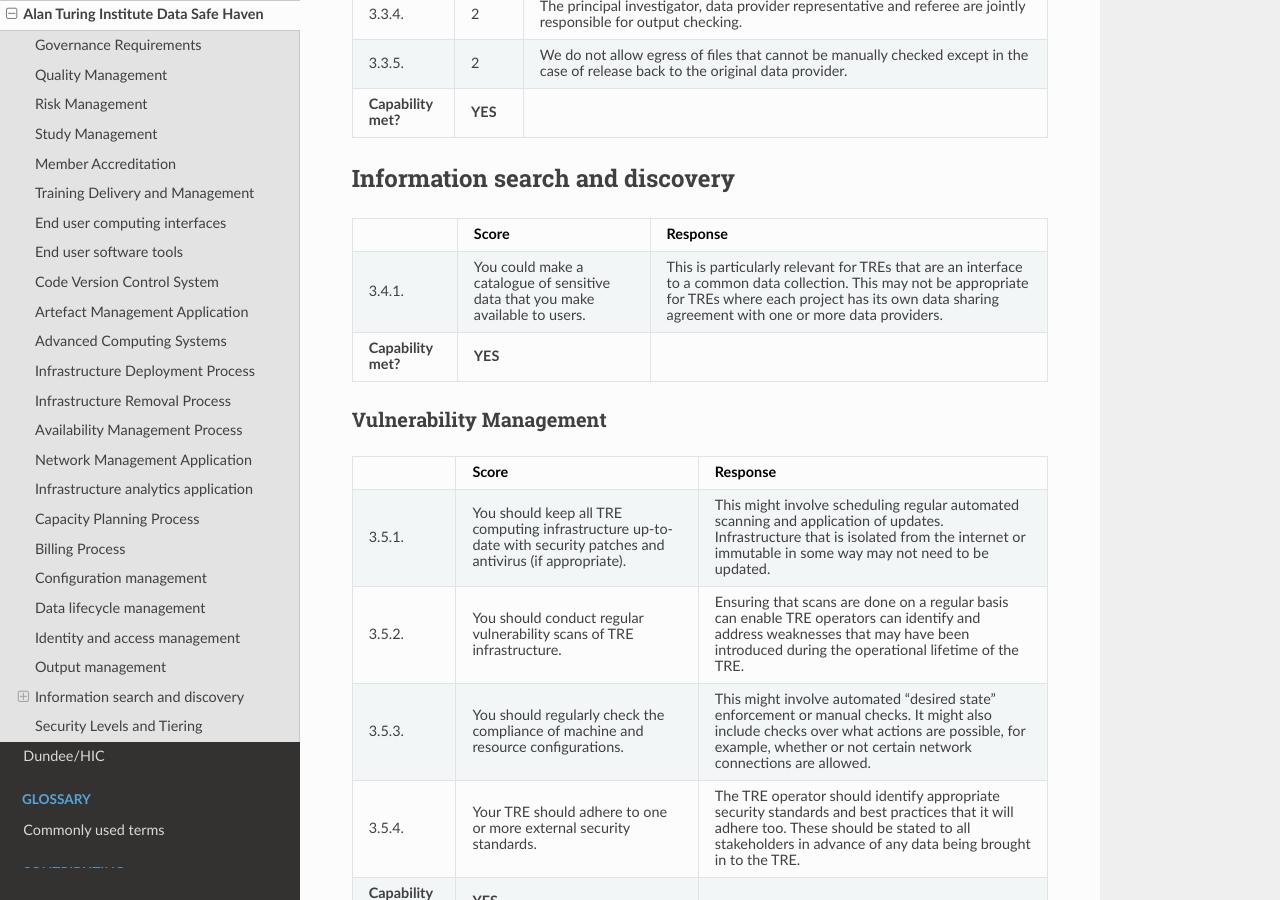
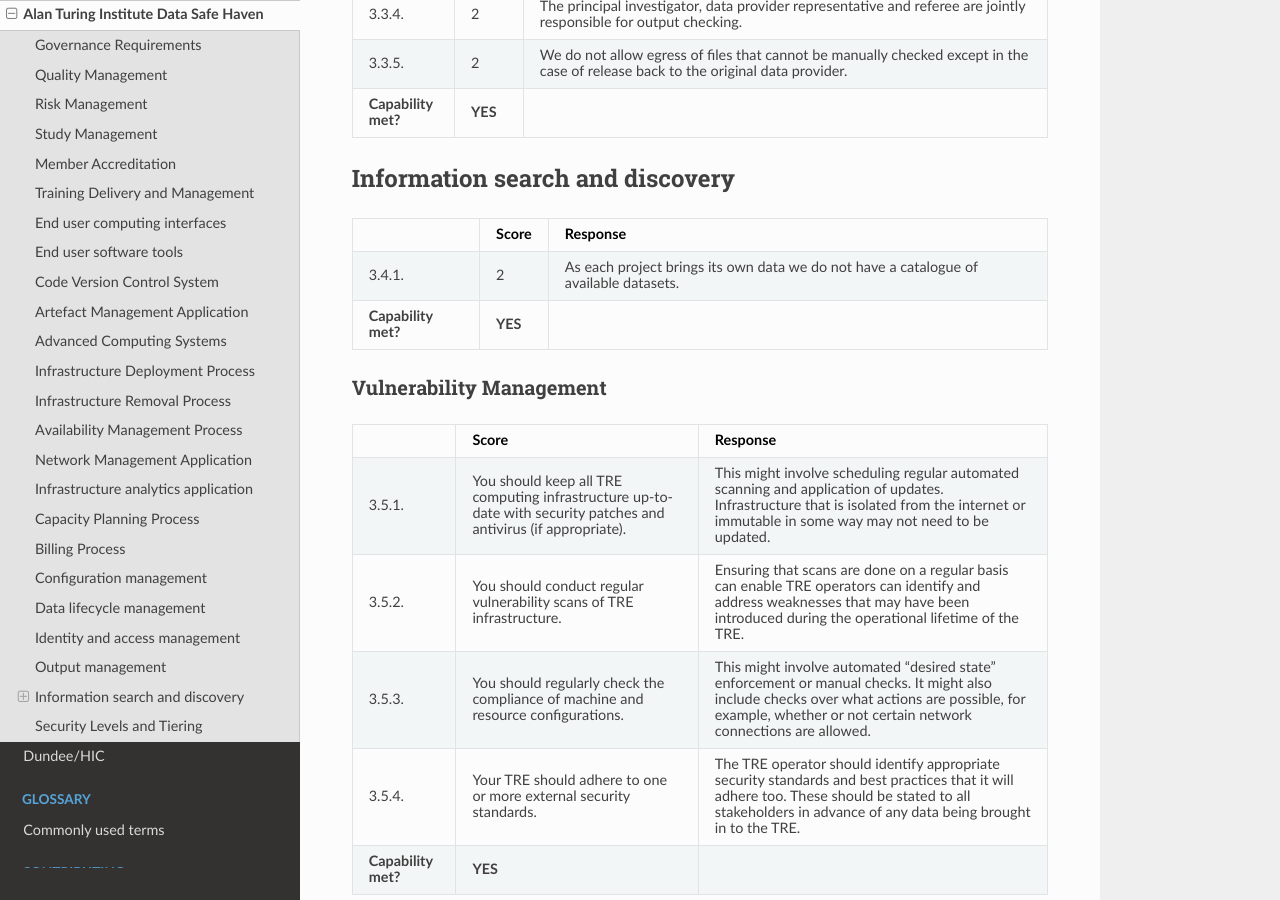
Before and after one commit to sa-tre/satre-specification, a Sphinx documentation site: the page built from docs/source/evaluations/alan_turing_institute.md, in a window 1280 px wide and 900 px high, scrolled down 17850 px. Built offline with Sphinx 7.4.7 and the Read the Docs theme 2.0.0, drawn with Linux system fonts in a browser that asks for light colours.

Commit message:
:sparkles: Add information search and discovery
Co-authored-by: Ed Chalstrey <edwardchalstrey@gmail.com>
Co-authored-by: Matt Craddock <mcraddock@turing.ac.uk>
Co-authored-by: Jim Madge <jmadge@turing.ac.uk>
Co-authored-by: Hari Sood <hsood@turing.ac.uk>

```diff
--- a/docs/source/evaluations/alan_turing_institute.md
+++ b/docs/source/evaluations/alan_turing_institute.md
@@ -894,9 +894,8 @@
   - Score
   - Response
 * - 3.4.1.
-  - You could make a catalogue of sensitive data that you make available to users.
-  - This is particularly relevant for TREs that are an interface to a common data collection.
-    This may not be appropriate for TREs where each project has its own data sharing agreement with one or more data providers.
+  - 2
+  - As each project brings its own data we do not have a catalogue of available datasets.
 * - **Capability met?**
   - **YES**
   -
```
